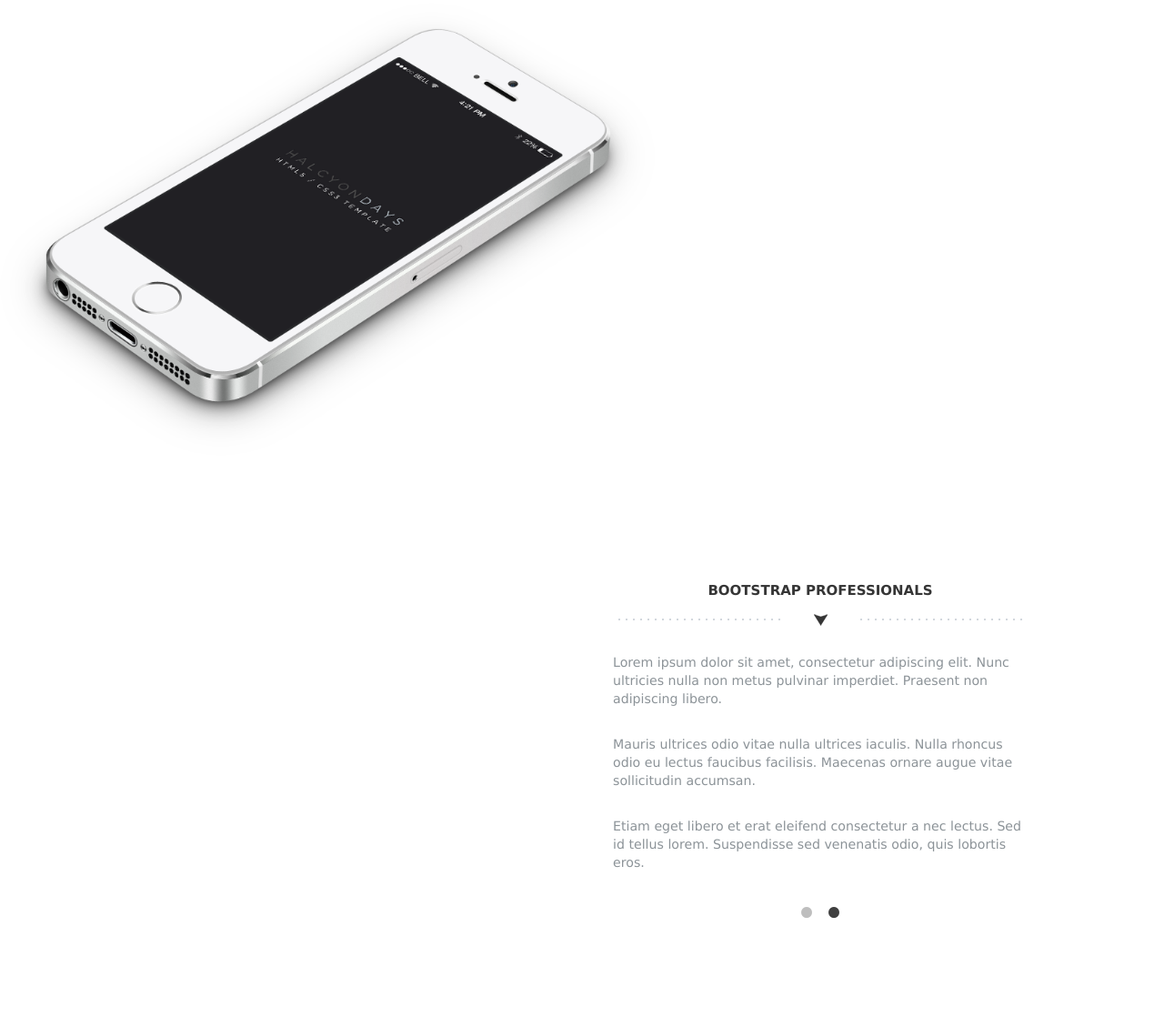
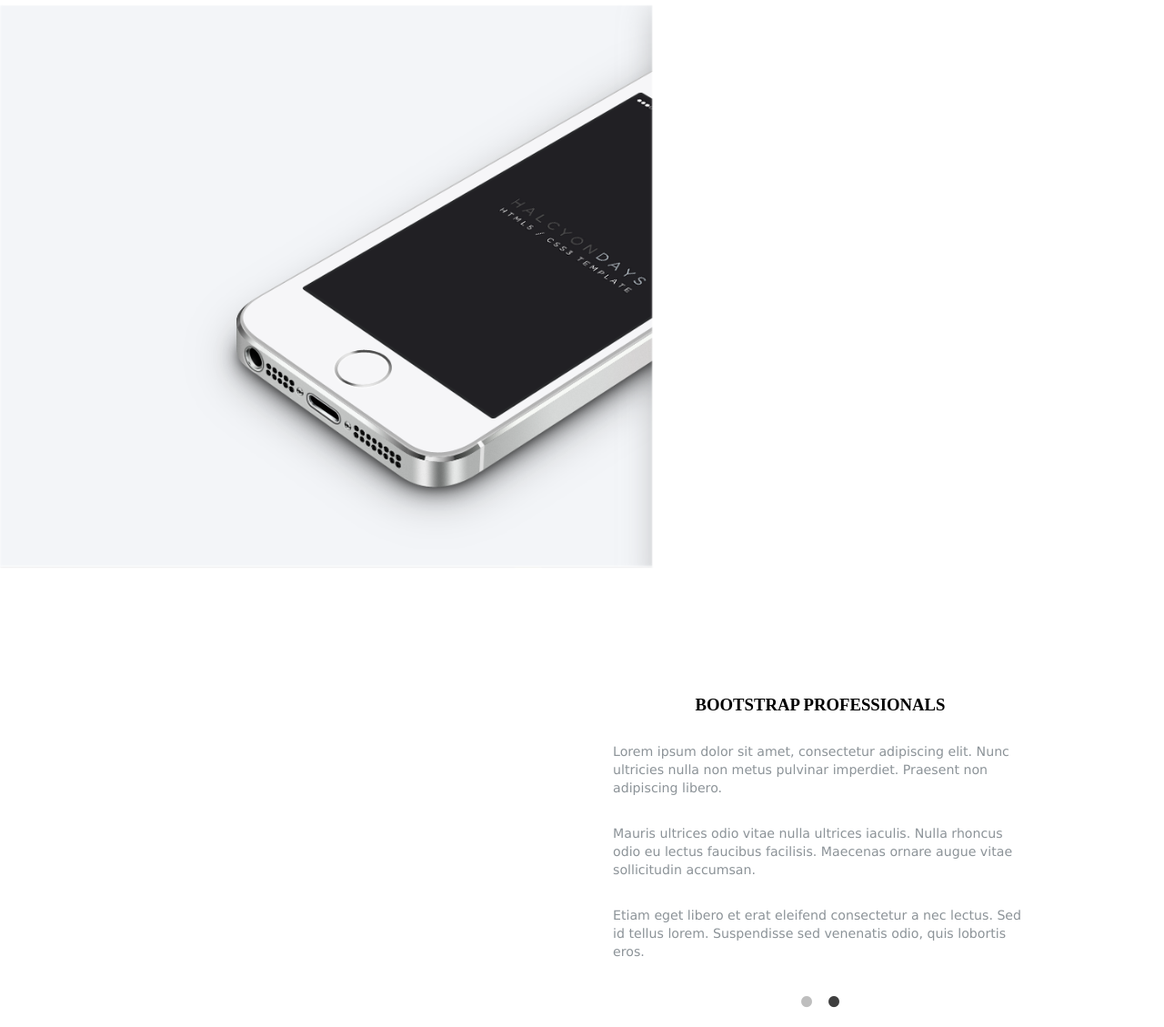
Before and after one commit to IvanMendieta/halcyondays, a website: page app/index.html in a window 1280 px wide. Shown: the part 2068-3197 px from the top of the page at 91% size. Before the commit the page ends 3099 px from the top, so only its background shows below. Drawn offline with Linux system fonts and the light colour scheme; a web font is replaced by a local one.

Commit message:
good changes

```diff
--- a/app/assets/css/modules/_specialist-section.css
+++ b/app/assets/css/modules/_specialist-section.css
@@ -5,14 +5,6 @@
   float: left;
   max-width: 720px;
 }
-&__right-col{
-  float: left;
-  max-width: 461px;
-  margin-left: 100px;
-  margin-right: 100px;
-  text-align: center;
-}
-
 
 &__right-col{
   float: right;
@@ -50,3 +42,4 @@ p{
 }
 
 }
+}
--- a/app/index.html
+++ b/app/index.html
@@ -84,7 +84,7 @@
 <section class="specialist-section margin-top-section">
   <div class="specialist-section__container">
     <div class="specialist-section__left-col">
-      <img src="assets/img/iphone.png" alt="iphone"/>
+      <img src="assets/img/iphone2.png" alt="iphone"/>
     </div>
     <div class="specialist-section__right-col slick-items">
       <div>
```
Also changed, not shown: app/dist/build/css/stylesheets.css.
